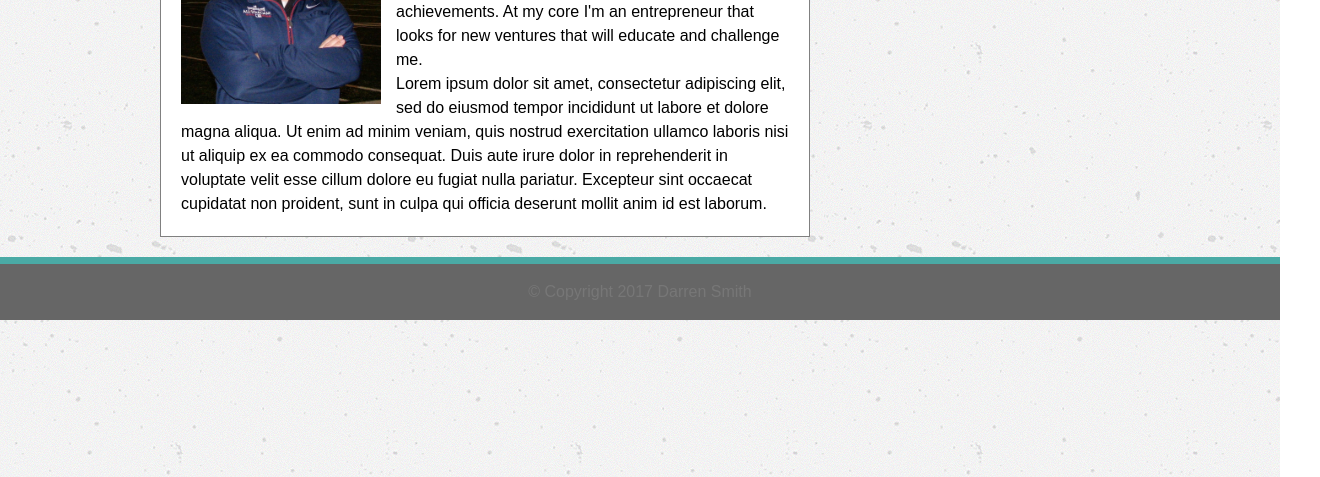
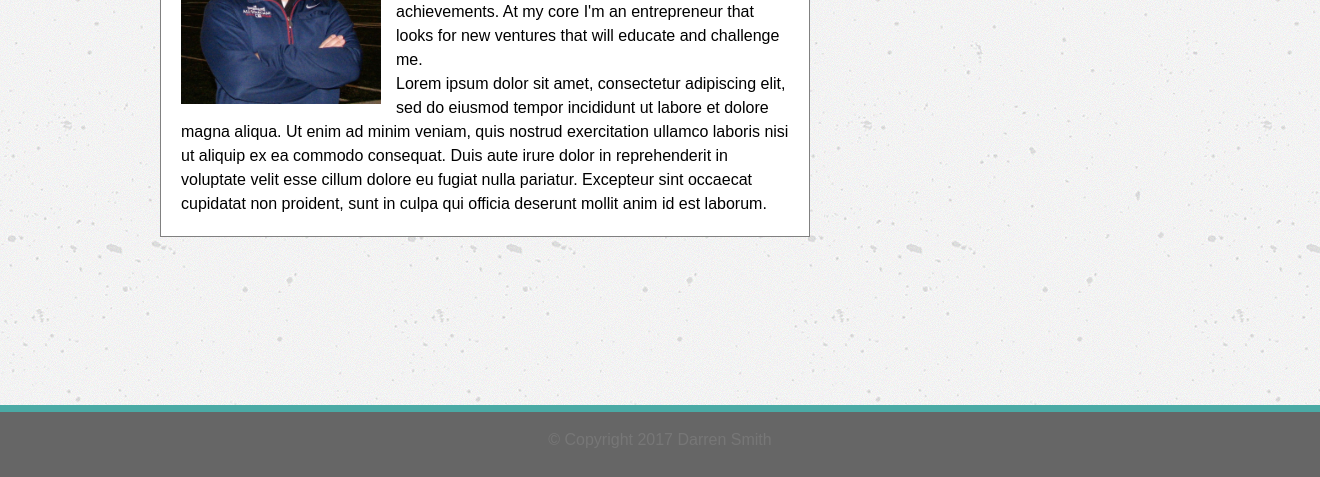
Before and after one commit to GitDarren/Responsive-Portfolio, a plain HTML site: page index.html in a window 1280 px wide. Shown: the part 323-800 px from the top of the page, 1320 px wide, since content can reach past the window. Drawn offline with Linux system fonts and the light colour scheme.

Commit message:
added sticky footer

```diff
--- a/assets/css/style.css
+++ b/assets/css/style.css
@@ -1,8 +1,13 @@
+html {
+    position: relative;
+    min-height: 100%;
+}
 body    {
     box-sizing: border-box;
-    margin: 0 auto;
+    /* margin: 0 auto; */
     font-family: 'Arial', 'Helvetica Neue', Helvetica, sans-serif;
     background-image: url(../images/concrete-texture.png);
+    margin: 0 0 50px;
 
 }
 .headings   {
@@ -141,6 +146,11 @@ h2  {
     padding: 20px;
     text-align: center;
     color: #777777;
+    position: absolute;
+    left: 0;
+    bottom: 0;
+    height: 25px;
+    width: 100%;
 }
 
 
```
